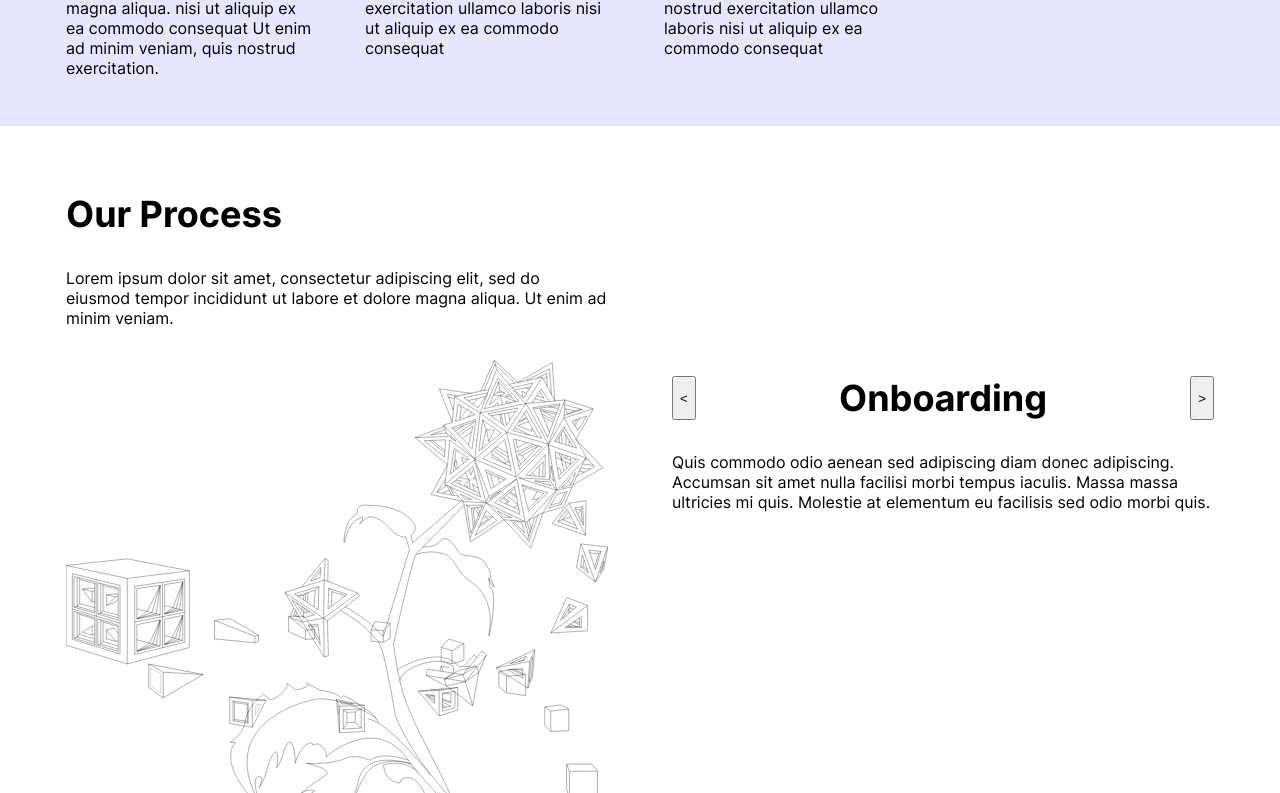
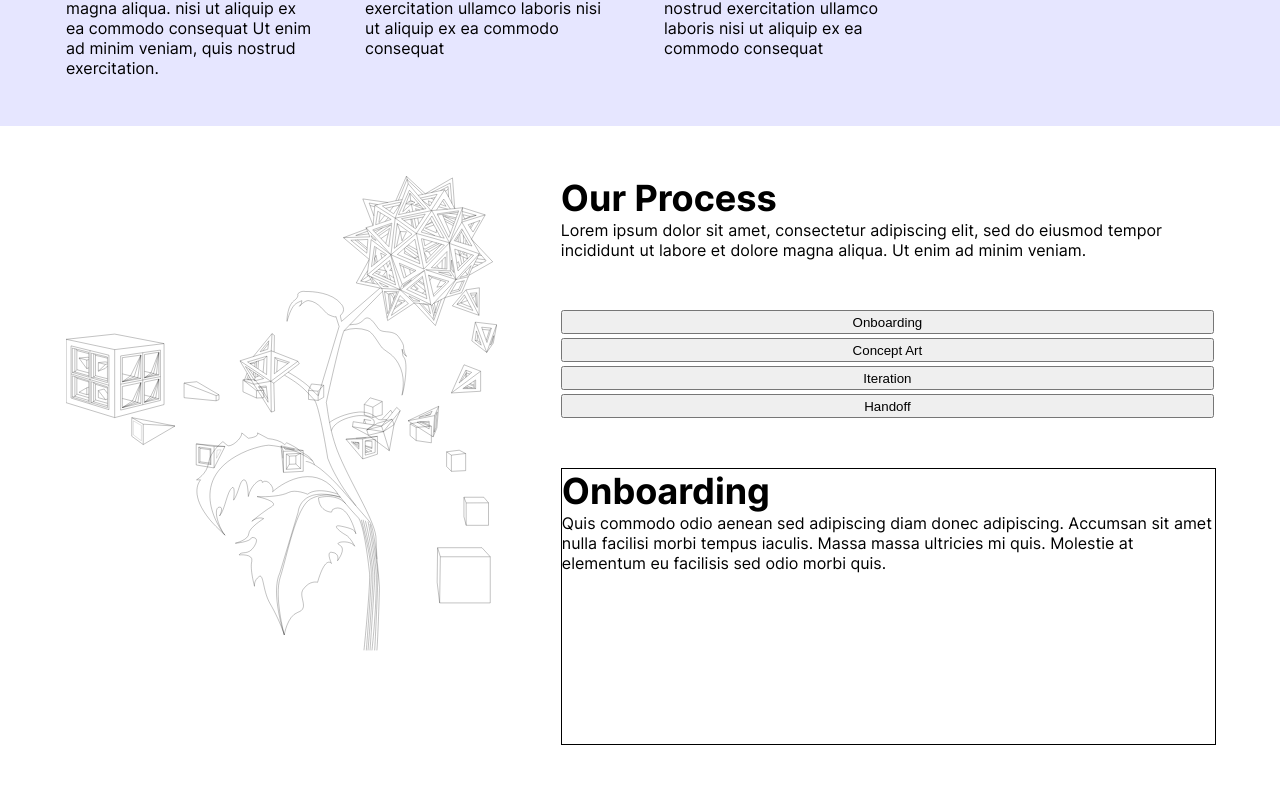
Before and after one commit to paul-lorenc/zipperfield-dot-co, a Next.js app: page / in a window 1280 px wide. Shown: the part 1087-1880 px from the top of the page. Built offline with nearby package versions, Linux system fonts and the light colour scheme.

Commit message:
added draggable carousel

```diff
--- a/components/ProcessCard.tsx
+++ b/components/ProcessCard.tsx
@@ -14,7 +14,7 @@ const processText = [
       "Dui nunc mattis enim ut tellus elementum sagittis vitae et. Malesuada fames ac turpis egestas. Odio pellentesque diam volutpat commodo sed egestas egestas fringilla phasellus. Quisque egestas diam in arcu cursus. In nibh mauris cursus mattis molestie a.",
   },
   {
-    title: "Iterating",
+    title: "Iteration",
     text:
       "Lorem ipsum dolor sit amet, consectetur adipiscing elit, sed do eiusmod tempor incididunt ut labore et dolore magna aliqua. Mi sit amet mauris commodo. Lacus vestibulum sed arcu non odio euismod. Purus faucibus ornare suspendisse sed.",
   },
@@ -27,68 +27,75 @@ const processText = [
 
 function ProcessCard() {
   const [step, setStep] = useState(0);
-  let titlebox = useRef(null);
-  let textbox = useRef(null);
+  let p1 = useRef(null);
+  let p2 = useRef(null);
 
   const decreaseStep = () => {
     if (step > 0) {
       setStep(step - 1);
-      TweenMax.fromTo(
-        textbox,
-        0.4,
-        { opacity: 0 },
-        { opacity: 1, ease: Power3.easeOut }
-      );
-      TweenMax.fromTo(
-        titlebox,
-        0.4,
-        { opacity: 0 },
-        { opacity: 1, ease: Power3.easeOut }
-      );
     }
   };
   const increaseStep = () => {
     if (step < 3) {
       setStep(step + 1);
-      TweenMax.fromTo(
-        textbox,
-        0.4,
-        { opacity: 0 },
-        { opacity: 1, ease: Power3.easeOut }
-      );
-      TweenMax.fromTo(
-        titlebox,
-        0.4,
-        { opacity: 0 },
-        { opacity: 1, ease: Power3.easeOut }
-      );
     }
   };
 
   return (
-    <section className="ZWhat--Container">
-      <div className="ZWhat--Grid">
-        <div className="ZWhat--Text--Container">
-          <h2 className="ZWhat--Heading">Our Process</h2>
-          <p className="ZWhat--Body">
+    <section className="ZProcess--Container">
+      <div className="ZProcess--Grid">
+        <div className="ZProcess--Mobile--Header">
+          <h2 className="ZProcess--Heading">Our Process</h2>
+          <p className="ZProcess--Body">
             Lorem ipsum dolor sit amet, consectetur adipiscing elit, sed do
             eiusmod tempor incididunt ut labore et dolore magna aliqua. Ut enim
             ad minim veniam.
           </p>
         </div>
-        <div></div>
         <ZfWhat />
-        <div className="ZWhat--Text--Container">
-          <div className="flex">
-            <button onClick={decreaseStep}>{"<"}</button>
-            <h2 className="ZWhat--Heading" ref={(el: any) => (titlebox = el)}>
-              {processText[step].title}
-            </h2>
-            <button onClick={increaseStep}>{">"}</button>
+        <div>
+          <div className="ZProcess--Header">
+            <h2 className="ZProcess--Heading">Our Process</h2>
+            <p className="ZProcess--Body">
+              Lorem ipsum dolor sit amet, consectetur adipiscing elit, sed do
+              eiusmod tempor incididunt ut labore et dolore magna aliqua. Ut
+              enim ad minim veniam.
+            </p>
           </div>
-          <p className="ZWhat--Body" ref={(el: any) => (textbox = el)}>
-            {processText[step].text}
-          </p>
+          <div className="ZProcess--Desktop--Buttons">
+            <button onClick={() => setStep(0)} className="ZProcess--Dt-Button">
+              Onboarding
+            </button>
+            <button onClick={() => setStep(1)} className="ZProcess--Dt-Button">
+              Concept Art
+            </button>
+            <button onClick={() => setStep(2)} className="ZProcess--Dt-Button">
+              Iteration
+            </button>
+            <button onClick={() => setStep(3)} className="ZProcess--Dt-Button">
+              Handoff
+            </button>
+          </div>
+          <div className="ZProcess--Carousel--Container">
+            <div className="ZProcess--Carousel">
+              <div className="ZP--Carousel--Card">
+                <h2 className="ZProcess--Heading">{processText[0].title}</h2>
+                <p className="ZProcess--Body">{processText[0].text}</p>
+              </div>
+              <div className="ZP--Carousel--Card">
+                <h2 className="ZProcess--Heading">{processText[1].title}</h2>
+                <p className="ZProcess--Body">{processText[1].text}</p>
+              </div>
+              <div className="ZP--Carousel--Card">
+                <h2 className="ZProcess--Heading">{processText[2].title}</h2>
+                <p className="ZProcess--Body">{processText[2].text}</p>
+              </div>
+              <div className="ZP--Carousel--Card">
+                <h2 className="ZProcess--Heading">{processText[3].title}</h2>
+                <p className="ZProcess--Body">{processText[3].text}</p>
+              </div>
+            </div>
+          </div>
         </div>
       </div>
     </section>
--- a/pages/index.tsx
+++ b/pages/index.tsx
@@ -74,10 +74,7 @@ export default function Home() {
       <main className="ZRoot" style={scrollStyle}>
         <div className="ZMobileMenu" ref={(el: any) => (mobileMenuRef = el)}>
           <div className="ZMM--Header">
-            <button
-              className="ZMM--Close"
-              onClick={mobileMenu ? closeMobileM : openMobileM}
-            >
+            <button className="ZMM--Close" onClick={closeMobileM}>
               X
             </button>
             <button onClick={serviceScroll} className="ZMM--Services">
@@ -139,23 +136,23 @@ export default function Home() {
           </div>
         </section>
         <section
-          className="ZHow--Container"
+          className="ZServices--Container"
           ref={(el: any) => (serviceRef = el)}
         >
-          <div className="ZHow--Grid">
-            <div className="ZHow--Text--Container">
-              <h2 className="ZHow--Heading">
+          <div className="ZServices--Grid">
+            <div className="ZServices--Text--Container">
+              <h2 className="ZServices--Heading">
                 A collaborative, metric-driven approach to UX.
               </h2>
-              <p className="ZHow--Subheading">
+              <p className="ZServices--Subheading">
                 Lorem ipsum dolor sit amet, consectetur adipiscing elit, sed do
                 eiusmod tempor incididunt.
               </p>
             </div>
-            <div className="ZHow--Subgrid">
-              <div className="ZHow--SG--Research">
+            <div className="ZServices--Subgrid">
+              <div className="ZServices--SG--Research">
                 <h2>Research</h2>
-                <p className="ZHow--SG--p">
+                <p className="ZServices--SG--p">
                   Lorem ipsum dolor sit amet, consectetur adipiscing elit, sed
                   do eiusmod ad minim veniam, quis nostrud exercitation
                   exercitation ullamco laboris nisi ut aliquip ex ea commodo
@@ -164,9 +161,9 @@ export default function Home() {
                   exercitation.
                 </p>
               </div>
-              <div className="ZHow-SG--Build">
+              <div className="ZServices-SG--Build">
                 <h2>Build</h2>
-                <p className="ZHow--SG--p">
+                <p className="ZServices--SG--p">
                   Lorem ipsum dolor sit amet, consectetur adipiscing elit, sed
                   do eiusmod labore et dolore magna aliqua. nisi ut aliquip ex
                   ea commodo consequat Ut enim ad minim veniam, quis nostrud
@@ -174,9 +171,9 @@ export default function Home() {
                   aliquip ex ea commodo consequat
                 </p>
               </div>
-              <div className="ZHow--SG--Test">
+              <div className="ZServices--SG--Test">
                 <h2>Test</h2>
-                <p className="ZHow--SG--p">
+                <p className="ZServices--SG--p">
                   Lorem ipsum dolor sit amet, consectetur adipiscing elit, sed
                   do eiusmod labore et dolore magna aliqua. nisi ut aliquip ex
                   ea commodo consequat Ut enim ad minim veniam, quis nostrud
@@ -184,9 +181,9 @@ export default function Home() {
                   laboris nisi ut aliquip ex ea commodo consequat
                 </p>
               </div>
-              <div className="ZHow--SG--Iterate">
+              <div className="ZServices--SG--Iterate">
                 <h2>Iterate</h2>
-                <p className="ZHow--SG--p">
+                <p className="ZServices--SG--p">
                   Lorem ipsum dolor sit amet, consectetur adipiscing elit, sed
                   do eiusmod tempor labore et dolore magna aliqua. nisi ut
                   aliquip ex ea commodo consequat Ut enim ad minim veniam, quis
--- a/styles/main.css
+++ b/styles/main.css
@@ -298,14 +298,14 @@ main {
   }
 }
 
-/* How Section */
+/* Services Section */
 
-.ZHow--Container {
+.ZServices--Container {
   width: var(--windowWidth);
   background-color: #e6e6ff;
 }
 
-.ZHow--Grid {
+.ZServices--Grid {
   margin: 0 auto;
   width: var(--layoutWidth);
   display: grid;
@@ -313,7 +313,7 @@ main {
   padding-bottom: 48px;
 }
 
-.ZHow--Text--Container {
+.ZServices--Text--Container {
   display: grid;
   grid-template-rows: repeat(2, max-content);
   row-gap: 32px;
@@ -321,25 +321,16 @@ main {
   height: 100%;
 }
 
-.ZHow--Heading {
+.ZServices--Heading {
   font-size: var(--h2FontSize);
   margin-top: 48px;
 }
 
-.ZHow--Subheading {
+.ZServices--Subheading {
   font-size: var(--h3FontSize);
 }
 
-.flex {
-  display: flex;
-  justify-content: space-between;
-}
-
-.fred {
-  place-items: center;
-}
-
-.ZHow--Subgrid {
+.ZServices--Subgrid {
   margin: 0 auto;
   margin-top: 50px;
   display: grid;
@@ -348,20 +339,26 @@ main {
   grid-template-columns: repeat(var(--columnCountMax), 1fr);
 }
 
-.ZHow--SG--h {
+.ZServices--SG--h {
 }
 
-.ZHow--SG--p {
+.ZServices--SG--p {
   margin-top: 16px;
 }
 
-/* What Section */
+/* Process Section */
 
-.ZWhat--Container {
+.ZProcess {
+  width: 100%;
+  height: 100%;
+  margin: 0 auto;
+}
+
+.ZProcess--Container {
   width: var(--windowWidth);
 }
 
-.ZWhat--Grid {
+.ZProcess--Grid {
   margin: 0 auto;
   padding-top: 20px;
   padding-bottom: 20px;
@@ -372,32 +369,71 @@ main {
   column-gap: 64px;
 }
 
-.ZWhat {
-  width: 100%;
-  height: 100%;
-  margin: 0 auto;
+.ZProcess--Header {
+  display: none;
 }
 
-.ZWhat--Text--Container {
-  display: grid;
-  grid-template-rows: repeat(2, max-content);
-  margin-top: 16px;
-  row-gap: 32px;
-  width: 100%;
-  height: 100%;
+.ZProcess--Desktop--Buttons {
+  display: none;
+  margin-top: 24px;
+  margin-bottom: 24px;
 }
 
-.ZWhat--Heading {
+.ZProcess--Dt-Button {
+  height: 1.5rem;
+  margin: 2px 0;
+}
+.ZProcess--Carousel--Container {
+  width: var(--layoutWidth);
+}
+
+.ZProcess--Carousel {
+  border: 1px solid black;
+  margin-top: 48px;
+  display: flex;
+  flex-direction: row;
+  width: 100%;
+  scroll-snap-type: x proximity;
+  overflow: auto;
+  -ms-overflow-style: none; /* IE 11 */
+  scrollbar-width: none; /* Firefox 64 */
+}
+
+.ZP--Carousel--Card {
+  scroll-snap-align: center;
+  min-width: 100%;
+  height: 275px;
+}
+
+.ZProcess--Heading {
   font-size: var(--h2FontSize);
 }
 
-.ZWhat--Body {
+.ZProcess--Body {
 }
 
 @media (min-width: 900px) {
-  .ZWhat--Grid {
+  .ZProcess--Grid {
     padding-top: 50px;
-    grid-template-columns: 2fr 2fr;
+    grid-template-columns: 1fr 1fr;
+  }
+  .ZProcess--Mobile--Header {
+    display: none;
+  }
+  .ZProcess--Header {
+    display: block;
+  }
+  .ZProcess--Carousel--Container {
+    width: 100%;
+  }
+  .ZProcess--Carousel {
+    margin-top: 0;
+  }
+  .ZProcess--Desktop--Buttons {
+    display: flex;
+    flex-direction: column;
+    margin-top: 48px;
+    margin-bottom: 48px;
   }
 }
 
```
